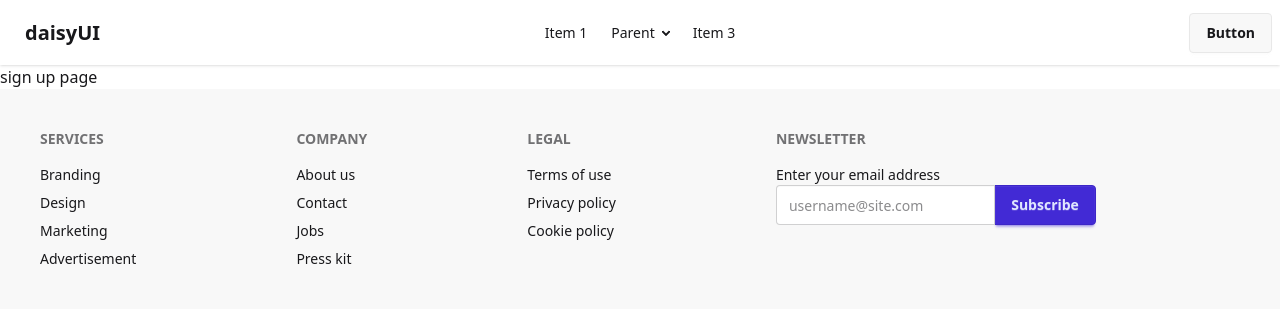
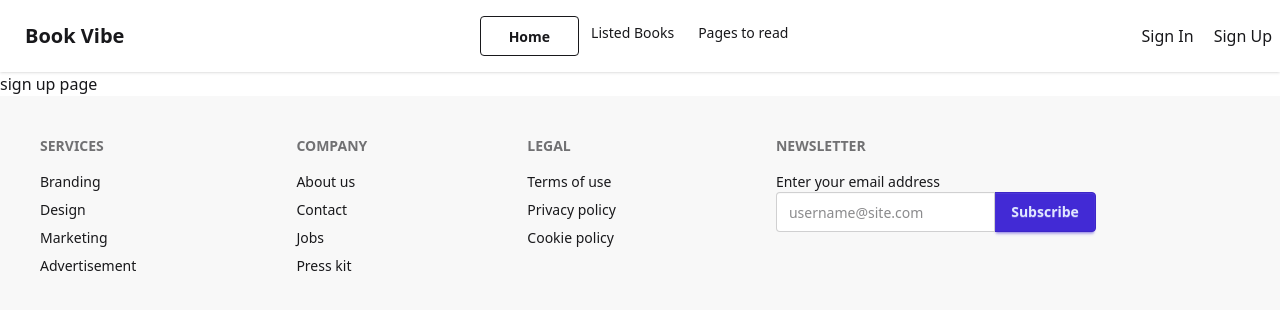
Before and after one commit to Nijam-Uddin-Qudraty/BoiPoka, a React (Vite) app: page /sign_up in a window 1280 px wide. Shown: the top 310 px of the page. Built offline with nearby package versions, Linux system fonts and the light colour scheme.

Commit message:
fix: updated navbar as project ui
- added navLink

removed test navbar from app.jsx

```diff
--- a/src/App.jsx
+++ b/src/App.jsx
@@ -5,47 +5,6 @@ function App() {
 
   return (
     <>
-      <div className="navbar bg-base-100 shadow-sm">
-  <div className="navbar-start">
-    <div className="dropdown">
-      <div tabIndex={0} role="button" className="btn btn-ghost lg:hidden">
-        <svg xmlns="http://www.w3.org/2000/svg" className="h-5 w-5" fill="none" viewBox="0 0 24 24" stroke="currentColor"> <path strokeLinecap="round" strokeLinejoin="round" strokeWidth="2" d="M4 6h16M4 12h8m-8 6h16" /> </svg>
-      </div>
-      <ul
-        tabIndex={0}
-        className="menu menu-sm dropdown-content bg-base-100 rounded-box z-1 mt-3 w-52 p-2 shadow">
-        <li><a>Item 1</a></li>
-        <li>
-          <a>Parent</a>
-          <ul className="p-2">
-            <li><a>Submenu 1</a></li>
-            <li><a>Submenu 2</a></li>
-          </ul>
-        </li>
-        <li><a>Item 3</a></li>
-      </ul>
-    </div>
-    <a className="btn btn-ghost text-xl">daisyUI</a>
-  </div>
-  <div className="navbar-center hidden lg:flex">
-    <ul className="menu menu-horizontal px-1">
-      <li><a>Item 1</a></li>
-      <li>
-        <details>
-          <summary>Parent</summary>
-          <ul className="p-2">
-            <li><a>Submenu 1</a></li>
-            <li><a>Submenu 2</a></li>
-          </ul>
-        </details>
-      </li>
-      <li><a>Item 3</a></li>
-    </ul>
-  </div>
-  <div className="navbar-end">
-    <a className="btn">Button</a>
-  </div>
-</div>
 
     </>
   )
--- a/src/components/parent route/Navbar.jsx
+++ b/src/components/parent route/Navbar.jsx
@@ -1,84 +1,47 @@
-import React from "react";
+import {Link, NavLink} from "react-router-dom"
+import React from 'react';
 
 const Navbar = () => {
+    const list = <>
+    <li className="btn btn-outline"><NavLink to={ "./"}>Home</NavLink></li>
+    <li><NavLink to={"./listed_books"}>Listed Books</NavLink></li>
+        <li><NavLink to={"pages_to_read"}>Pages to read</NavLink></li>
+    </>
+    const buttons =
+        <>
+
+            <li><NavLink to={"sign_in"}>Sign In</NavLink></li>
+            <li><NavLink to={"sign_up"}>Sign Up</NavLink></li>
+        </>
+
+
     return (
         <div>
             <div className="navbar bg-base-100 shadow-sm">
   <div className="navbar-start">
     <div className="dropdown">
-						<div
-							tabIndex={0}
-							role="button"
-							className="btn btn-ghost lg:hidden"
-						>
-							<svg
-								xmlns="http://www.w3.org/2000/svg"
-								className="h-5 w-5"
-								fill="none"
-								viewBox="0 0 24 24"
-								stroke="currentColor"
-							>
-								{" "}
-								<path
-									strokeLinecap="round"
-									strokeLinejoin="round"
-									strokeWidth="2"
-									d="M4 6h16M4 12h8m-8 6h16"
-								/>{" "}
-							</svg>
+      <div tabIndex={0} role="button" className="btn btn-ghost lg:hidden">
+        <svg xmlns="http://www.w3.org/2000/svg" className="h-5 w-5" fill="none" viewBox="0 0 24 24" stroke="currentColor"> <path strokeLinecap="round" strokeLinejoin="round" strokeWidth="2" d="M4 6h16M4 12h8m-8 6h16" /> </svg>
       </div>
       <ul
         tabIndex={0}
-							className="menu menu-sm dropdown-content bg-base-100 rounded-box z-1 mt-3 w-52 p-2 shadow"
-						>
-							<li>
-								<a>Item 1</a>
-							</li>
-							<li>
-								<a>Parent</a>
-								<ul className="p-2">
-									<li>
-										<a>Submenu 1</a>
-									</li>
-									<li>
-										<a>Submenu 2</a>
-									</li>
-								</ul>
-							</li>
-							<li>
-								<a>Item 3</a>
-							</li>
+        className="menu menu-sm dropdown-content bg-base-100 rounded-box z-1 mt-3 w-52 p-2 shadow">
+            {list}
+
       </ul>
     </div>
-					<a className="btn btn-ghost text-xl">daisyUI</a>
+    <a className="btn btn-ghost text-xl">Book Vibe</a>
   </div>
   <div className="navbar-center hidden lg:flex">
     <ul className="menu menu-horizontal px-1">
-						<li>
-							<a>Item 1</a>
-						</li>
-						<li>
-							<details>
-								<summary>Parent</summary>
-								<ul className="p-2">
-									<li>
-										<a>Submenu 1</a>
-									</li>
-									<li>
-										<a>Submenu 2</a>
-									</li>
-								</ul>
-							</details>
-						</li>
-						<li>
-							<a>Item 3</a>
-						</li>
+     {list}
     </ul>
   </div>
-				<div className="navbar-end">
-					<a className="btn">Button</a>
+  <ul className="navbar-end flex gap-5">
+    {buttons}
+  </ul>
 </div>
-			</div>
+
         </div>
     );
 };
```
Lines whose indentation alone changed are shown as unchanged.
